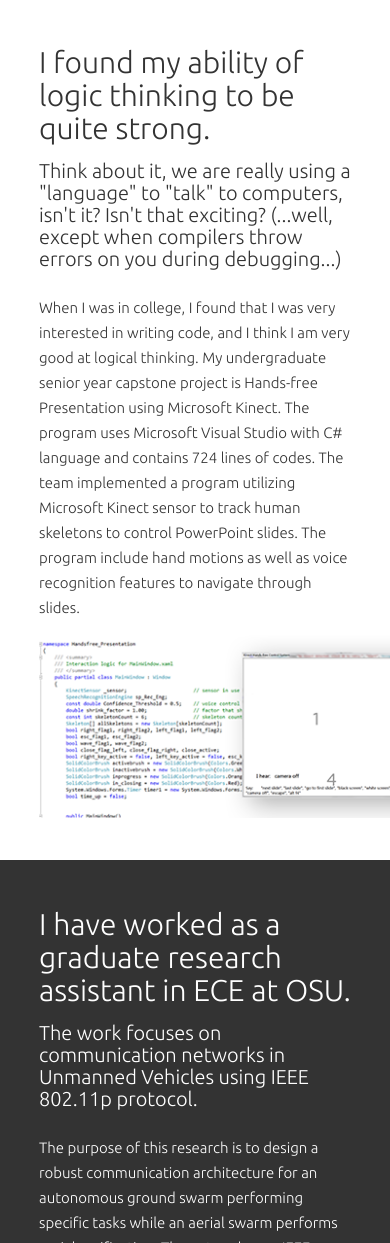
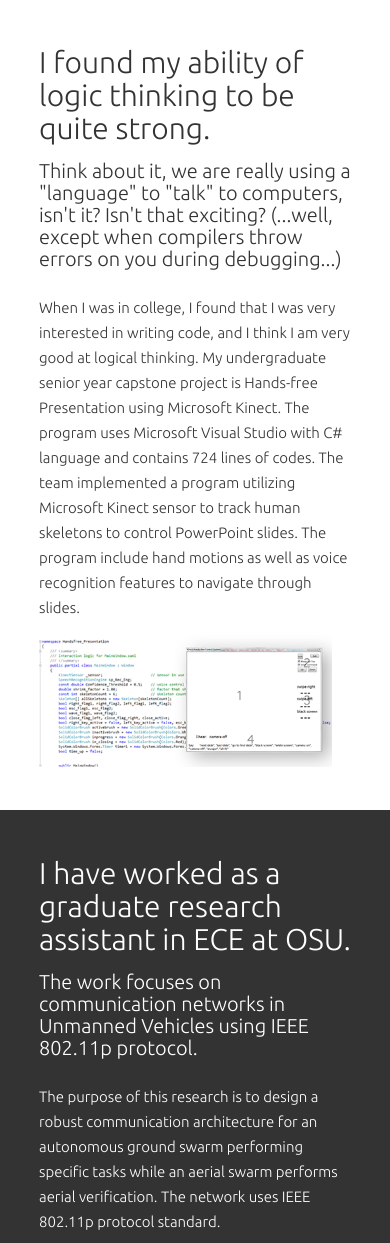
Before and after one commit to garygml/garygml.github.io, a PHP site: page / in a window 390 px wide. Shown: the part 5257-6500 px from the top of the page. Run offline with PHP 8.4, Linux system fonts and the light colour scheme; some libraries are stand-ins or nearby versions; some web fonts are replaced.

Commit message:
Fix some heights and widths on mobile devices

```diff
--- a/assets/css/style.css
+++ b/assets/css/style.css
@@ -271,7 +271,7 @@ a:visited, a:focus, a:hover, a:active {
 }
 .slide1{
 
-	height:100vh;
+	min-height:100vh;
 	width:100%;
 	color: #fff;
 	overflow: hidden;
--- a/index.html
+++ b/index.html
@@ -284,7 +284,7 @@
                         724行代码，但是这些代码让Kinect传感器追踪人体结构，利用手势和声音控制PPT。
                     </p>
                     <div>
-                        <img alt="uav_ugv" height="183" src="./assets/img/capstone1.png" width="405">
+                        <img alt="capstone_design" src="./assets/img/capstone1.png" style="width: 75vw;max-width: 320px;">
                     </div>
                 </div>
             </div>
```
